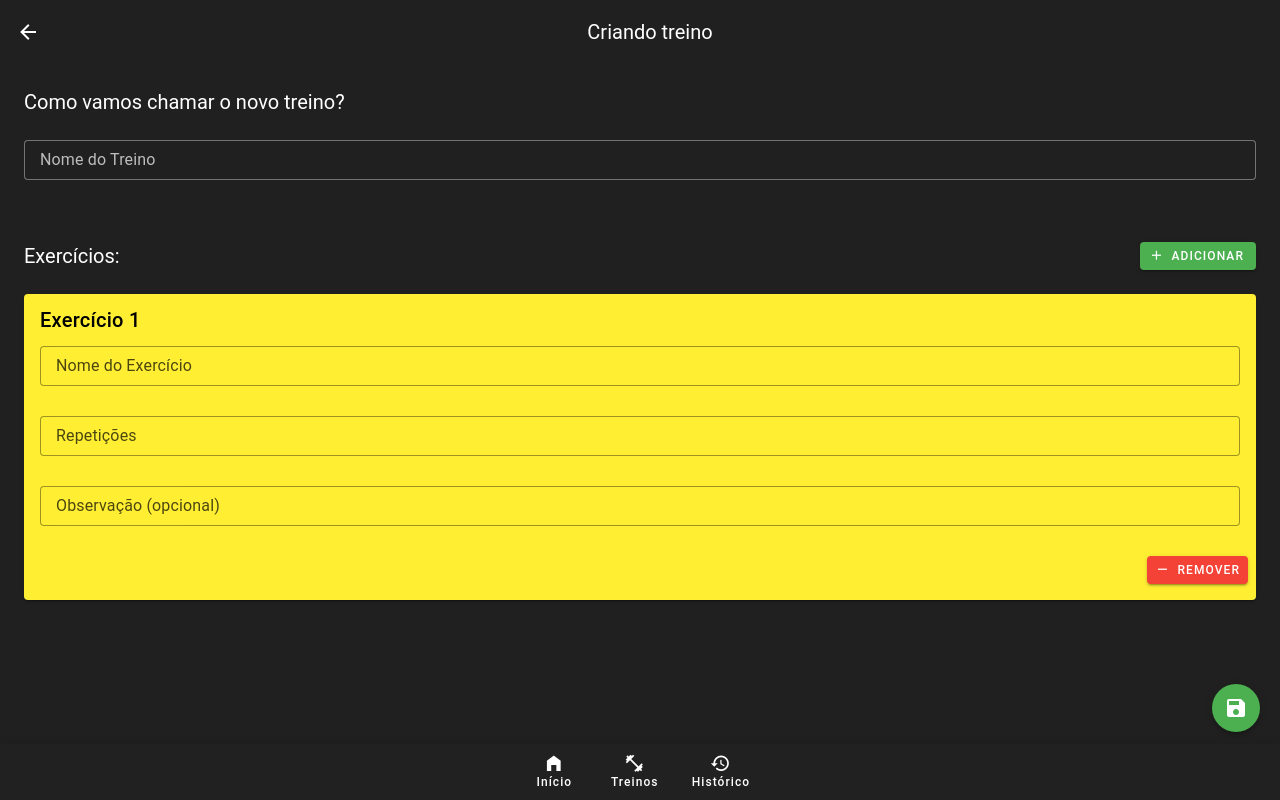
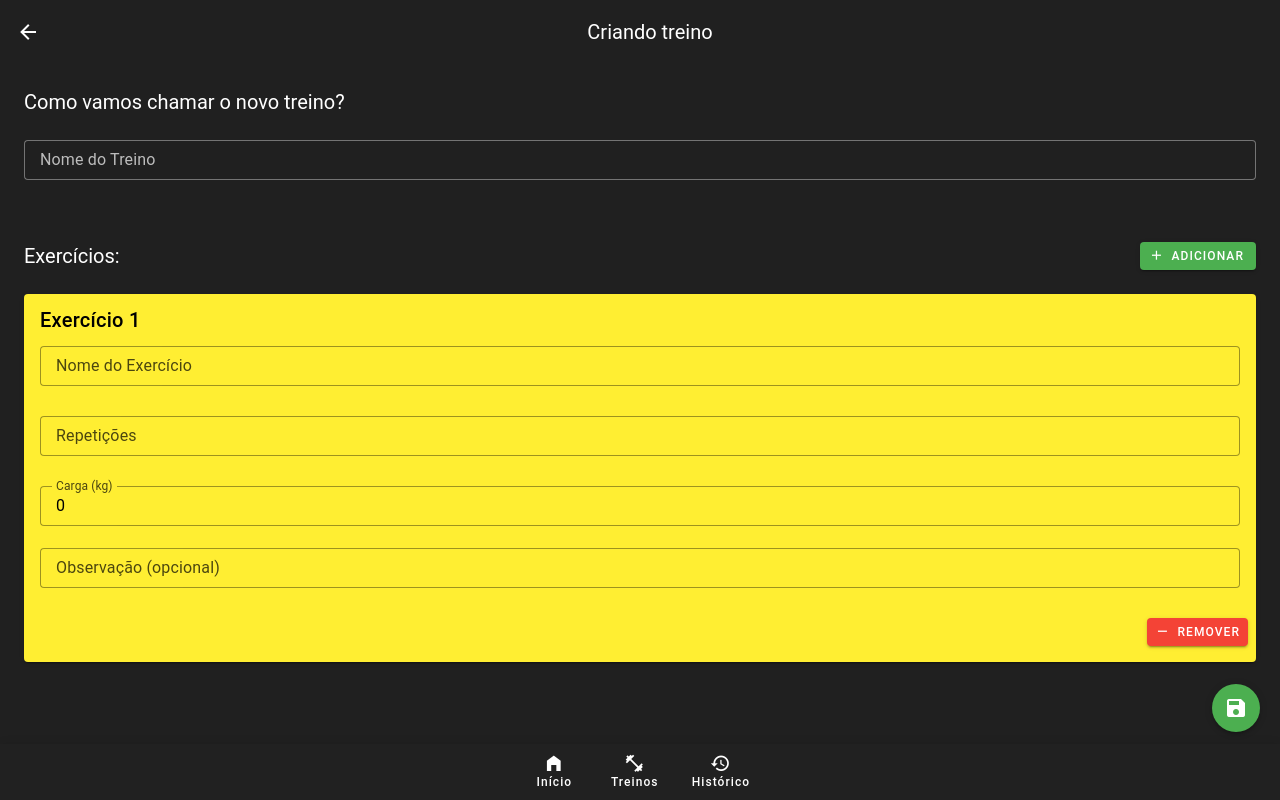
Before and after one commit to paulooosf/psf-fitness, a Vue app: page /CriarTreino in a window 1280 px wide. Built offline with nearby package versions, Linux system fonts and the light colour scheme; a small style sheet from the web is missing.

Commit message:
feat: funcionalidade de carga

```diff
--- a/src/components/CardExercicio.vue
+++ b/src/components/CardExercicio.vue
@@ -24,6 +24,7 @@
                         label="Carga (kg)"
                         density="compact"
                         hide-details
+                        readonly
                         variant="underlined"
                         class="max-w-[120px]"
                         v-model="Exercicio.carga"
--- a/src/pages/CriarTreino.vue
+++ b/src/pages/CriarTreino.vue
@@ -45,6 +45,12 @@
                                 v-model="exercicio.repeticoes"
                             />
                             <v-text-field
+                                label="Carga (kg)"
+                                variant="outlined"
+                                density="compact"
+                                v-model="exercicio.carga"
+                            />
+                            <v-text-field
                                 label="Observação (opcional)"
                                 variant="outlined"
                                 density="compact"
@@ -84,12 +90,13 @@
 </template>
 
 <script setup lang="ts">
+import router from '@/router'
 import { useTreinos } from '@/stores/useTreinos'
 import { ref } from 'vue'
 
 const nomeTreino = ref('')
 const exercicios = ref([
-    { id: Date.now(), nome: '', repeticoes: '', observacao: '' }
+    { id: Date.now(), nome: '', repeticoes: '', carga: 0, observacao: '' }
 ])
 const mensagemErro = ref('')
 const mostrarToast = ref(false)
@@ -100,6 +107,7 @@ function adicionarExercicio() {
         id: Date.now() + Math.random(),
         nome: '',
         repeticoes: '',
+        carga: 0,
         observacao: ''
     })
 }
@@ -131,6 +139,7 @@ function salvarTreino() {
     }
 
     adicionarTreino(novoTreino)
+    router.push('/Treinos')
 }
 
 </script>
--- a/src/pages/EditarTreino/[id].vue
+++ b/src/pages/EditarTreino/[id].vue
@@ -43,6 +43,12 @@
                                 density="compact"
                                 class="mb-2"
                                 v-model="exercicio.repeticoes"
+                            />
+                            <v-text-field
+                                label="Carga (kg)"
+                                variant="outlined"
+                                density="compact"
+                                v-model="exercicio.carga"
                             />
                             <v-text-field
                                 label="Observação (opcional)"
```
